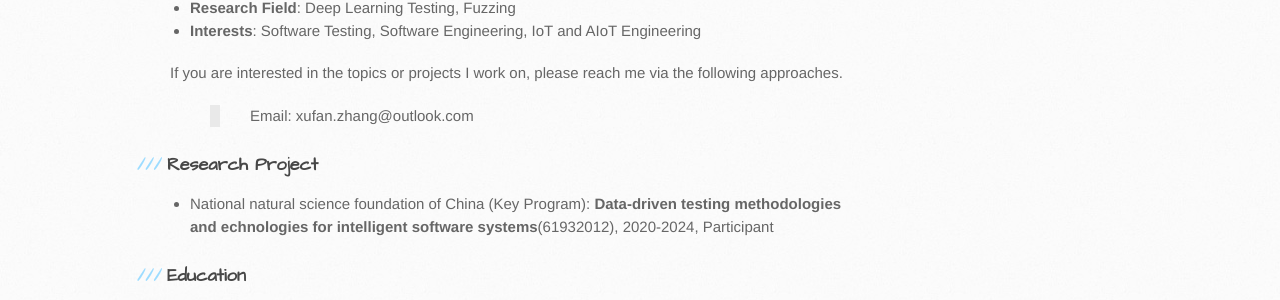
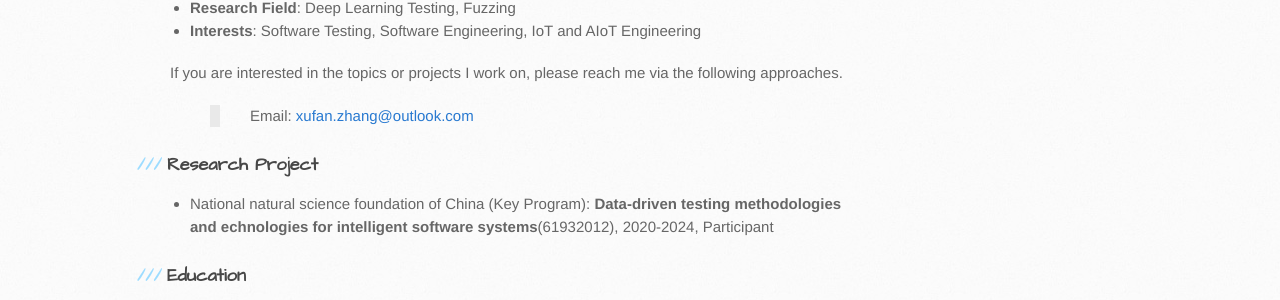
Before and after one commit to sunshinezxf/sunshinezxf.github.io, a Jekyll site: the page built from index.md, in a window 1280 px wide. Shown: the part 359-659 px from the top of the page. Built offline with Jekyll 4.4.1, drawn with Linux system fonts in a browser that asks for light colours; our own code applies the rules of GitHub Pages for plain Markdown files; part of the change alters nothing that is shown.

```diff
--- a/index.md
+++ b/index.md
@@ -7,7 +7,7 @@ A Ph.D. candidate in [iSE Lab](http://www.iselab.cn) AIEngin Group, [Software In
 - **Interests**: Software Testing, Software Engineering, IoT and AIoT Engineering
 
 If you are interested in the topics or projects I work on, please reach me via the following approaches.
-> Email: xufan.zhang@outlook.com
+> Email: [xufan.zhang@outlook.com](xufan.zhang@outlook.com)
 
 ### Research Project
 
```
